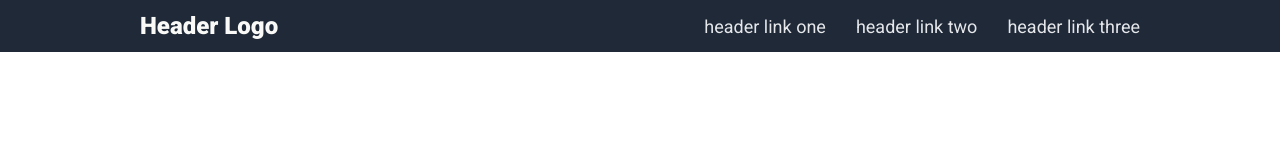
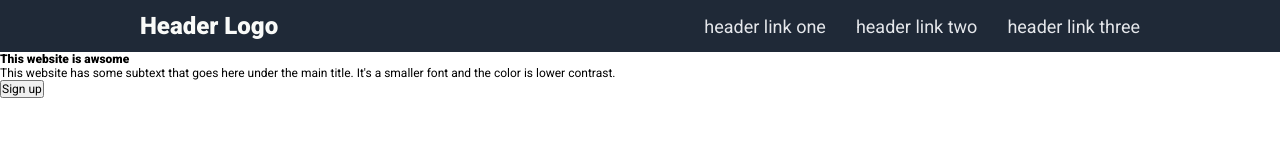
Before and after one commit to mattbuckwell/odin-landing-page, a plain HTML site: page index.html in a window 1280 px wide. Drawn offline with Linux system fonts and the light colour scheme.

Commit message:
Added elements to index.html for the hero section

```diff
--- a/index.html
+++ b/index.html
@@ -28,5 +28,28 @@
             </ul>
         </div>
     </nav>
+    <main>
+        <section class="hero">
+            <div class="hero-container">
+                <div class="hero-left">
+                    <h1>This website is awsome</h1>
+                    <p>
+                        This website has some subtext that goes here under
+                        the main title. It's a smaller font and the color is lower
+                        contrast.
+                    </p>
+                    <button class="btn">
+                        Sign up
+                    </button>
+                </div>
+                <div class="hero-right">
+                    <img src="#" alt="">
+                </div>
+            </div>
+        </section>
+    </main>
+    <footer>
+
+    </footer>
 </body>
 </html>
```
